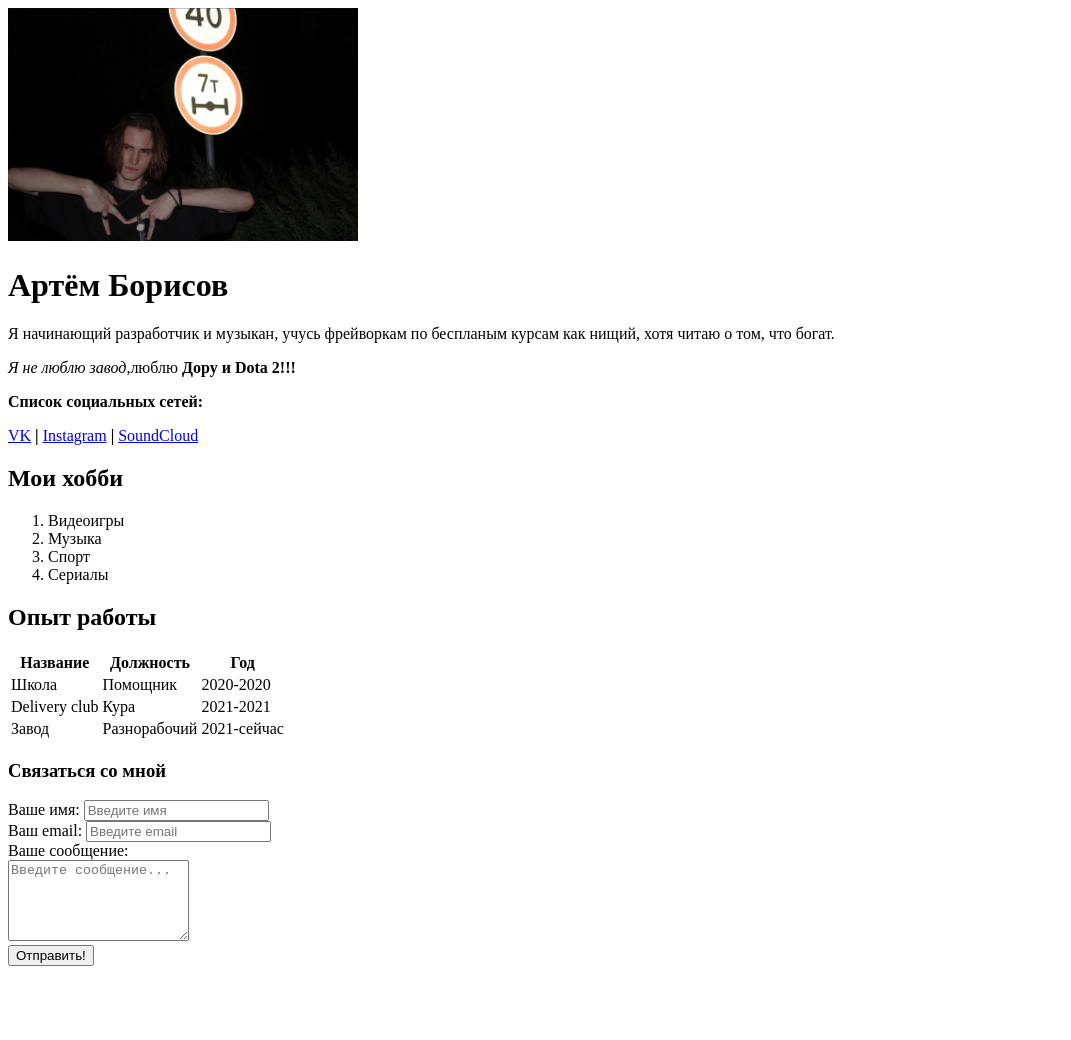
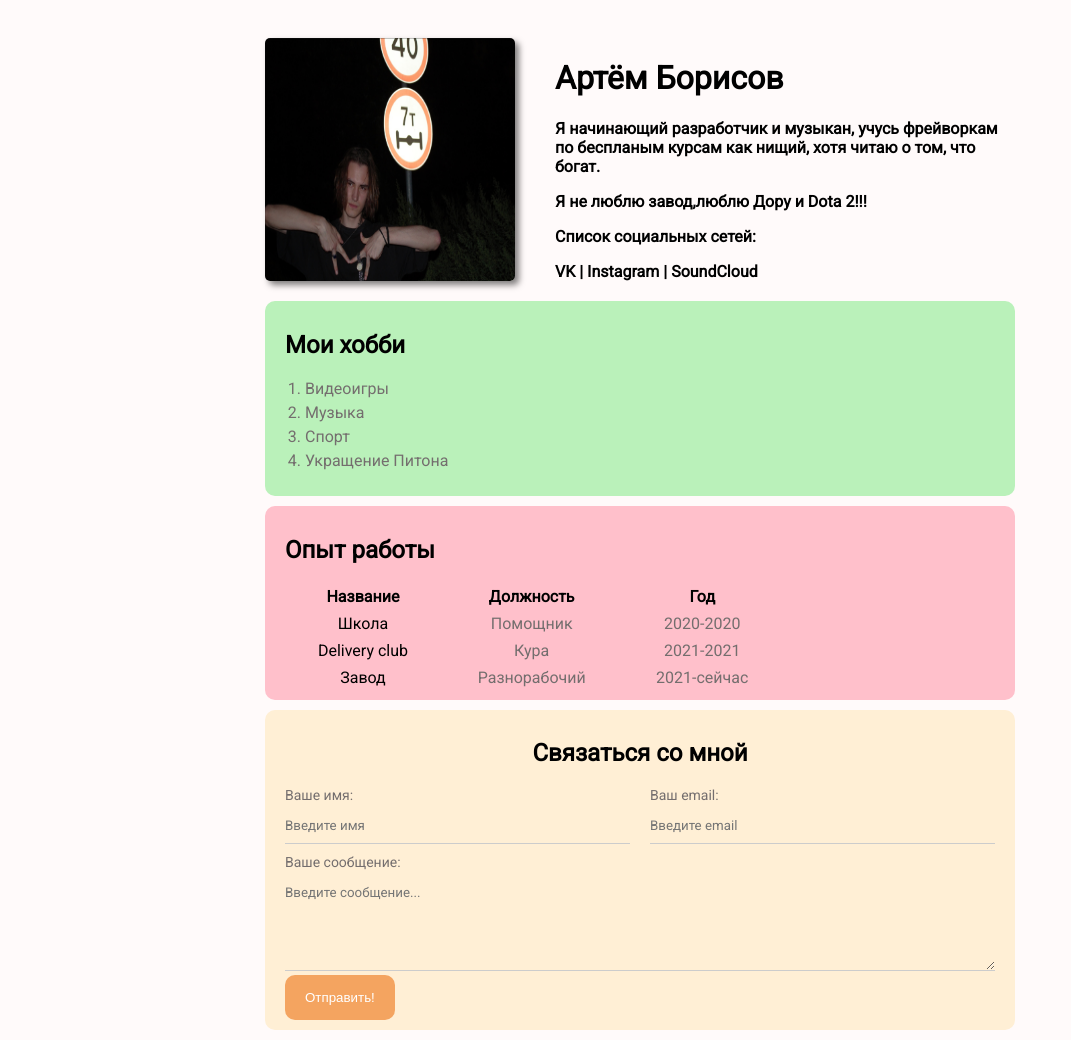
Before and after one commit to Treams15/resume, a plain HTML site: page index.html in a window 1280 px wide. Shown: the whole page, without its empty margins (0-1071 px from the left). Before the commit the page ends 974 px from the top, so only its background shows below. Drawn offline with Linux system fonts and the light colour scheme.

Commit message:
Add styles

```diff
--- a/index.html
+++ b/index.html
@@ -7,34 +7,46 @@
     <meta name="keywords" content="resume, python, job, front-end">
     <meta name="description" content="Основная информация по моим навыкам и желаниям.">
     <title>My resume</title>
+    <link rel="stylesheet" href="styles.css">
 </head>
-<body>
-    <img src="imgs/flex.jpg" width="350">
+<div>
+    <div class="container">
+        <div class="info">
+            <img src="imgs/flex.jpg" class="avatar">
+            <div class="info-text">
                 <h1>Артём Борисов</h1>
 
+                <div class="description">
                     <p>Я начинающий разработчик и музыкан, учусь фрейворкам по беспланым курсам как нищий, хотя читаю о том, что богат.</p>
-    <p><em>Я не люблю завод</em>,люблю <strong>Дору и Dota 2!!!</strong></p>
+                    <p>Я не люблю завод,люблю Дору и Dota 2!!!</p>
                     <p><strong>Список социальных сетей:</strong></p>
 
                     <p>
-        <a href="https://vk.com/treams.group" target="_blank">VK</a> <strong>|</strong> <a href="https://www.instagram.com/treams15/" target="_blank">Instagram</a> <strong>|</strong> <a href="https://soundcloud.com/artyom-borisov" target="_blank">SoundCloud</a>
+                        <a href="https://vk.com/treams.group" target="_blank" class="vk">VK</a> <strong>|</strong> <a href="https://www.instagram.com/treams15/" target="_blank">Instagram</a> <strong>|</strong> <a href="https://soundcloud.com/artyom-borisov" target="_blank">SoundCloud</a>
                     </p>
+                </div>
+            </div>
+        </div>
 
+        <div class="card hobby">
             <h2>Мои хобби</h2>
-    <ol>
+            <ol class="list">
                 <li>Видеоигры</li>
                 <li>Музыка</li>
                 <li>Спорт</li>
-        <li>Сериалы</li>
+                <li>Укращение Питона</li>
             </ol>
+        </div>
 
+        <div class="card experience">
             <h2>Опыт работы</h2>
-    <table>
+            <table class="table">
                 <thead>
                     <th>Название</th>
                     <th>Должность</th>
                     <th>Год</th>
                 </thead>
+
                 <tbody>
                     <tr>
                         <td>Школа</td>
@@ -53,26 +65,34 @@
                     </tr>
                 </tbody>
             </table>
+        </div>
 
-    <h3>Связаться со мной</h3>
-    <form>
-        <div>
+        <div class="card contact">
+            <form action="/">
+                <h2>Связаться со мной</h2>
+
+                <div class="form-row">
+                    <div class="form-group">
                         <label for="name">Ваше имя:</label>
                         <input type="text" id="name" placeholder="Введите имя">
                     </div>
 
-        <div>
+                    <div class="form-group">
                         <label for="email">Ваш email:</label>
                         <input type="email" id="email" placeholder="Введите email">
                     </div>
+                </div>
 
-        <div>
+                <div class="form-group">
                     <label for="message">Ваше сообщение:</label>
-            <br>
                     <textarea name="message" id="message" cols="20" rows="5" placeholder="Введите сообщение..."></textarea>
                 </div>
 
-        <input type="submit" value="Отправить!">
+                <input class="btn" type="submit" value="Отправить!">
             </form>
+        </div>
+
+    </div>
+</div>
 </body>
 </html>
--- /dev/null
+++ b/styles.css
@@ -0,0 +1,171 @@
+@import url('https://fonts.googleapis.com/css2?family=Roboto&display=swap');
+
+body {
+    font-family: 'Roboto', sans-serif;
+    font-family: 16px;
+    font-weight: normal;
+    background: #FFFAFA;
+}
+
+a {
+    color: #000;
+    text-decoration: none;
+}
+
+/* a:hover {
+    text-decoration: underline;
+} */
+
+a:hover {
+    color: blue;
+}
+
+/* a:visited {
+    color: blueviolet;
+} */
+
+.description {
+    font-weight: bold;
+}
+
+.avatar {
+    width: 250px;
+    border-radius: 5px;
+    box-shadow: 4px 4px 6px rgba(0, 0, 0, .5);
+}
+
+.info {
+    margin-bottom: 20px;
+    display: flex;
+}
+
+.info-text {
+    margin-left: 40px;
+}
+
+.info-text p {
+    margin-bottom: 0px;
+}
+
+.container {
+    max-width: 750px;
+    margin: auto;
+    padding-top: 30px;
+}
+
+.hobby{
+    background: #baf1ba;
+}
+
+.experience{
+    background: #FFC0CB;
+}
+
+.contact{
+    background: #FFEFD5;
+}
+
+.card{
+    margin-bottom: 10px;
+    border-radius: 10px;
+    padding: 10px 20px;
+}
+
+/* .border-3{
+    border-left: 6px solid red;
+    background: lightsalmon;
+    padding-left: 10px;
+    color: #fff;
+} */
+
+
+.btn {
+    color: #fff;
+    background: #F4A460;
+    border: none;
+    padding: 15px 20px;
+    border-radius: 10px;
+}
+
+.btn:hover {
+    opacity: .8;
+}
+
+.table {
+    width: 70%;
+}
+
+.table td {
+    text-align: center;
+    padding-top: 5px;
+}
+
+.table td:nth-child(2), .table td:nth-child(3) {
+    color: #746e6e;
+}
+
+.list {
+    padding: 0 20px;
+}
+
+.list li {
+    color: #746e6e;
+    margin-bottom: 5px;
+}
+
+.contact h2 {
+    text-align: center;
+}
+
+.form-row {
+    margin-bottom: 10px;
+    display: flex;
+}
+
+.form-row .form-group {
+    /* display: inline-block; */
+    margin-right: 20px;
+    width: 50%;
+    /* width: calc(50% - 20px); */
+}
+
+.form-row .form-group:last-child {
+    margin-right: 0;
+}
+
+.form-group label {
+    display: block;
+    font-size: 14px;
+    color: #746e6e;
+}
+
+.form-group input, .form-group textarea {
+    width: 100%;
+    box-sizing: border-box;
+    border: none;
+    background: transparent;
+    border-bottom: 1px solid #ccc;
+    color:#000;
+    padding: 15px 0 10px;
+    outline: none;
+    font-family: inherit;
+}
+
+@media (max-width: 620px) {
+    .info {
+        display: block;
+        text-align: center;
+    }
+}
+
+@media (max-width: 620px) {
+    .form-row {
+        display: block;
+    }
+
+    .form-row .form-group {
+        width: 100%;
+        margin-right: 0;
+        margin-bottom: 10px;
+    }
+}
```
Lines whose indentation alone changed are shown as unchanged.
